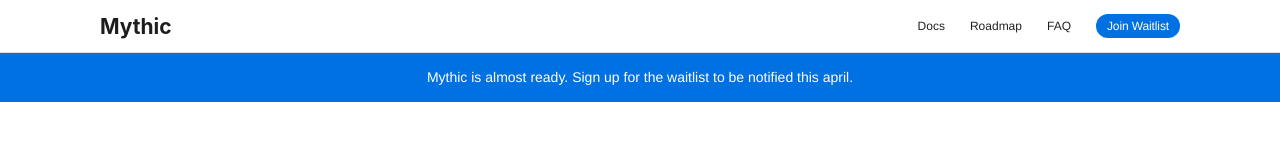
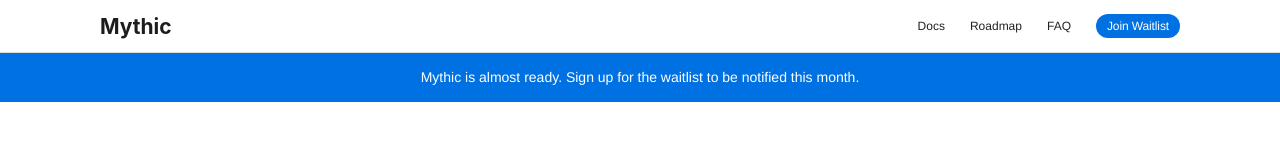
Before and after one commit to MythicApp/Website, a Next.js app: page / in a window 1280 px wide. Shown: the top 160 px of the page. Built offline with nearby package versions, Linux system fonts and the light colour scheme; a web font is replaced by a local one.

Commit message:
Update indev-alert.tsx

```diff
--- a/src/_components/layout/indev-alert.tsx
+++ b/src/_components/layout/indev-alert.tsx
@@ -2,7 +2,7 @@
   return (
     <a className="alert-text" href="/waitlist">
       <div className="alert">
-        Mythic is almost ready. Sign up for the waitlist to be notified this april.
+        Mythic is almost ready. Sign up for the waitlist to be notified this month.
       </div>
     </a>
   );
```
